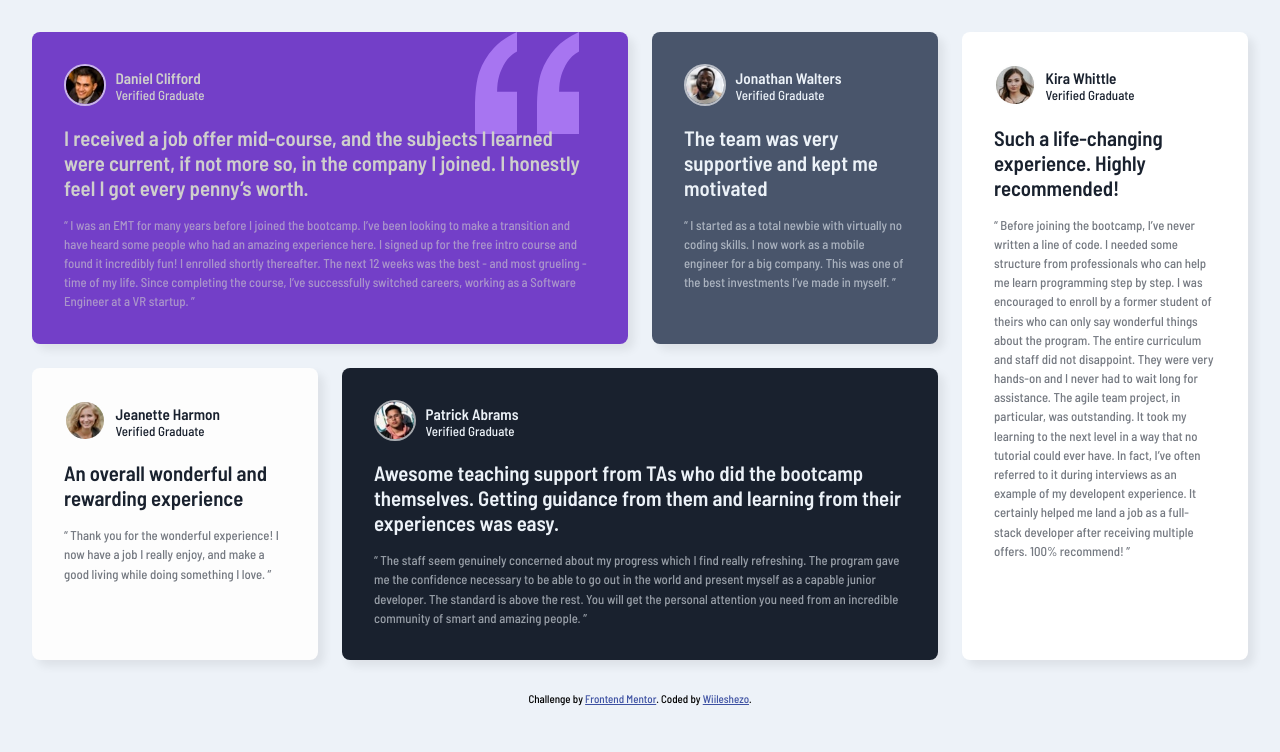
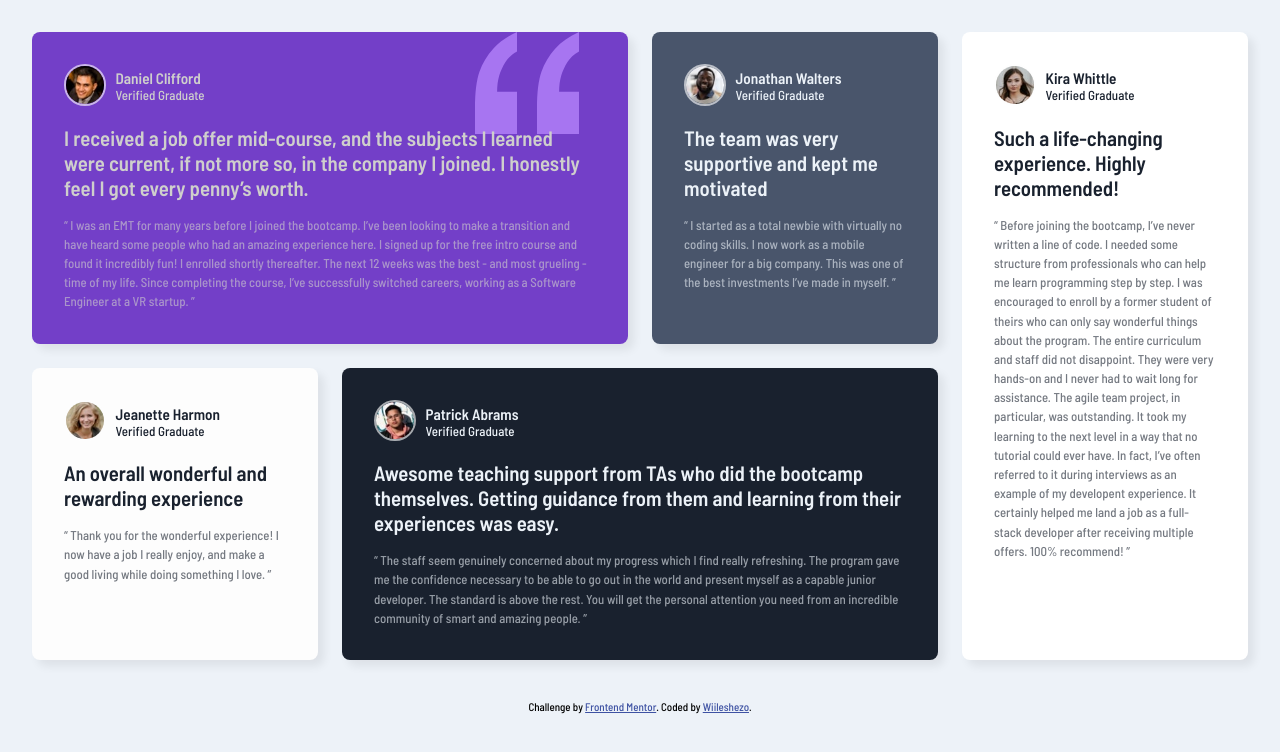
Before and after one commit to Wiileshezo/testimonials-grid-section, a plain HTML site: page index.html in a window 1280 px wide. Drawn offline with Linux system fonts and the light colour scheme.

Commit message:
editing attribution style

```diff
--- a/css/style.css
+++ b/css/style.css
@@ -78,6 +78,7 @@ body {
 .attribution {
   font-size: 11px;
   text-align: center;
+  padding-block: 0.5rem;
 }
 .attribution a {
   color: hsl(228, 45%, 44%);
```
